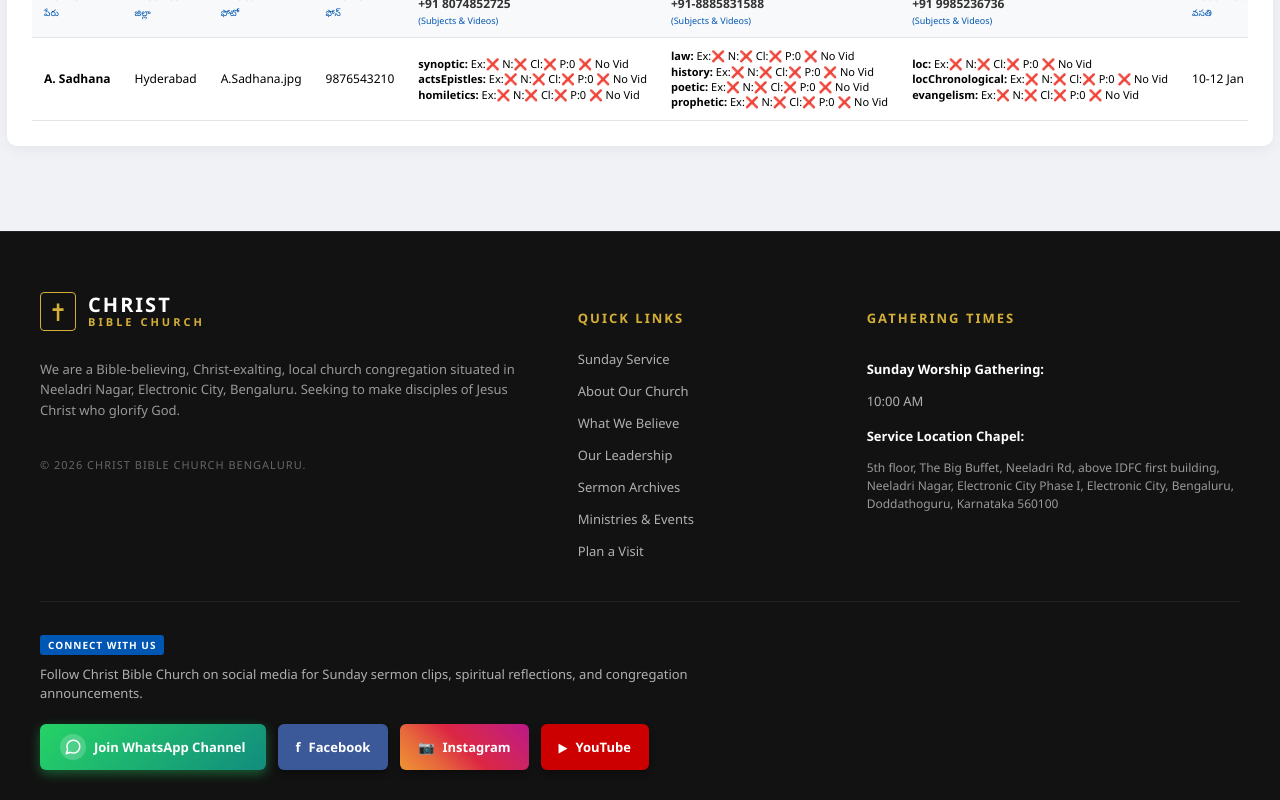
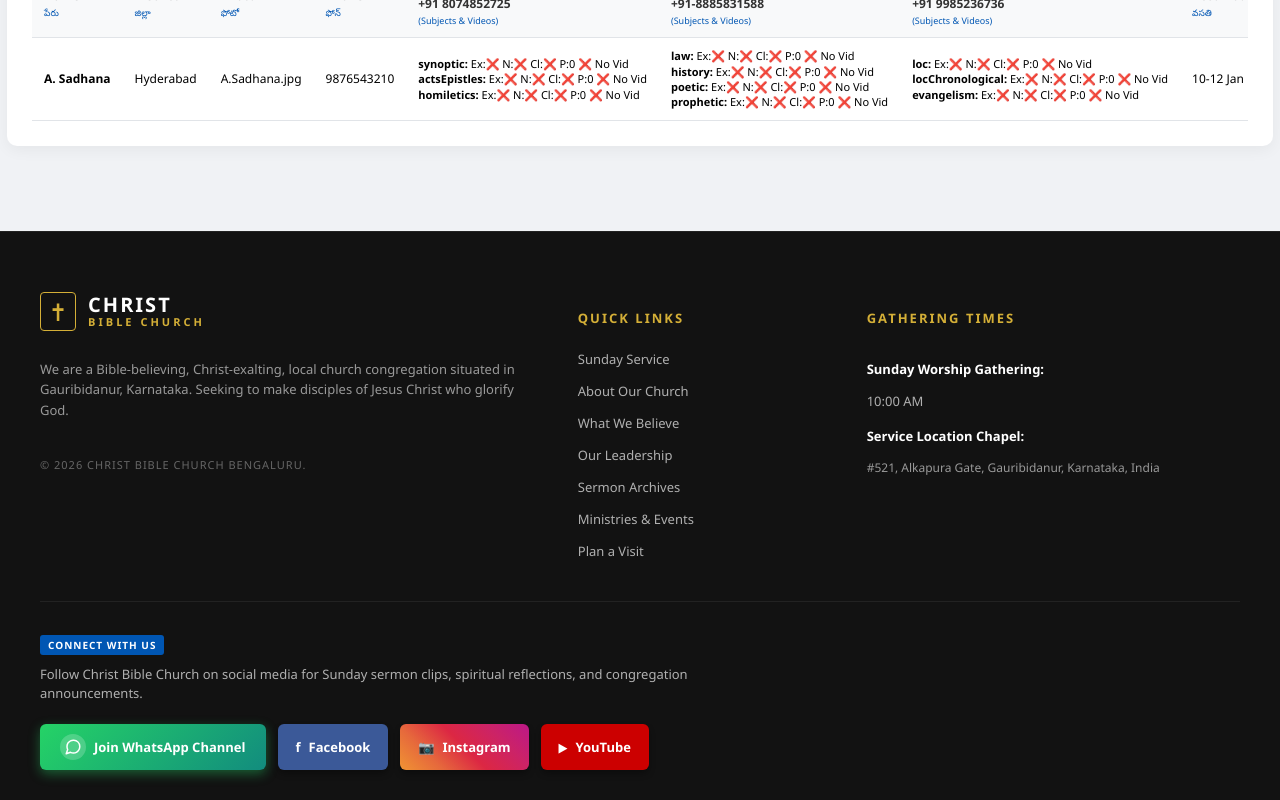
Before and after one commit to pramilaaztraining/cbc-students-manager, a React (Create React App) app: page / in a window 1280 px wide. Shown: the part 1632-2432 px from the top of the page. Built offline with nearby package versions, Linux system fonts and the light colour scheme.

Commit message:
Updated address to #521, Alkapura Gate, Gauribidanur, Karnataka, India

```diff
--- a/src/App.js
+++ b/src/App.js
@@ -37,7 +37,7 @@ function App() {
   ];
 
   const [rows, setRows] = useState(() => {
-    const saved = localStorage.getItem('cbc_students_enhanced_wa_data');
+    const saved = localStorage.getItem('cbc_students_address_update_data');
     return saved ? JSON.parse(saved) : initialData;
   });
 
@@ -61,7 +61,7 @@ function App() {
       sampath: Object.fromEntries(Object.entries(row.sampath).map(([k, v]) => k.includes('VideoFile') ? [k, null] : [k, v])),
     }));
     try {
-      localStorage.setItem('cbc_students_enhanced_wa_data', JSON.stringify(rowsToPersist));
+      localStorage.setItem('cbc_students_address_update_data', JSON.stringify(rowsToPersist));
     } catch (e) {
       console.error('Storage quota reached');
     }
@@ -477,7 +477,7 @@ function App() {
         </div>
       </main>
 
-      {/* CHURCH FOOTER WITH ENHANCED WHATSAPP BUTTON */}
+      {/* CHURCH FOOTER WITH UPDATED ADDRESS */}
       <footer className="church-footer">
         <div className="footer-container">
           <div className="footer-col footer-brand-col">
@@ -489,7 +489,7 @@ function App() {
               </div>
             </div>
             <p className="footer-desc">
-              We are a Bible-believing, Christ-exalting, local church congregation situated in Neeladri Nagar, Electronic City, Bengaluru. Seeking to make disciples of Jesus Christ who glorify God.
+              We are a Bible-believing, Christ-exalting, local church congregation situated in Gauribidanur, Karnataka. Seeking to make disciples of Jesus Christ who glorify God.
             </p>
             <p className="footer-copy">© 2026 CHRIST BIBLE CHURCH BENGALURU.</p>
           </div>
@@ -515,13 +515,13 @@ function App() {
 
               <p className="gathering-title mt-15">Service Location Chapel:</p>
               <p className="gathering-address">
-                5th floor, The Big Buffet, Neeladri Rd, above IDFC first building, Neeladri Nagar, Electronic City Phase I, Electronic City, Bengaluru, Doddathoguru, Karnataka 560100
+                #521, Alkapura Gate, Gauribidanur, Karnataka, India
               </p>
             </div>
           </div>
         </div>
 
-        {/* Enhanced Connect With Us Banner */}
+        {/* Connect With Us Banner */}
         <div className="footer-connect-banner">
           <div className="footer-connect-content">
             <div className="connect-badge">CONNECT WITH US</div>
```
